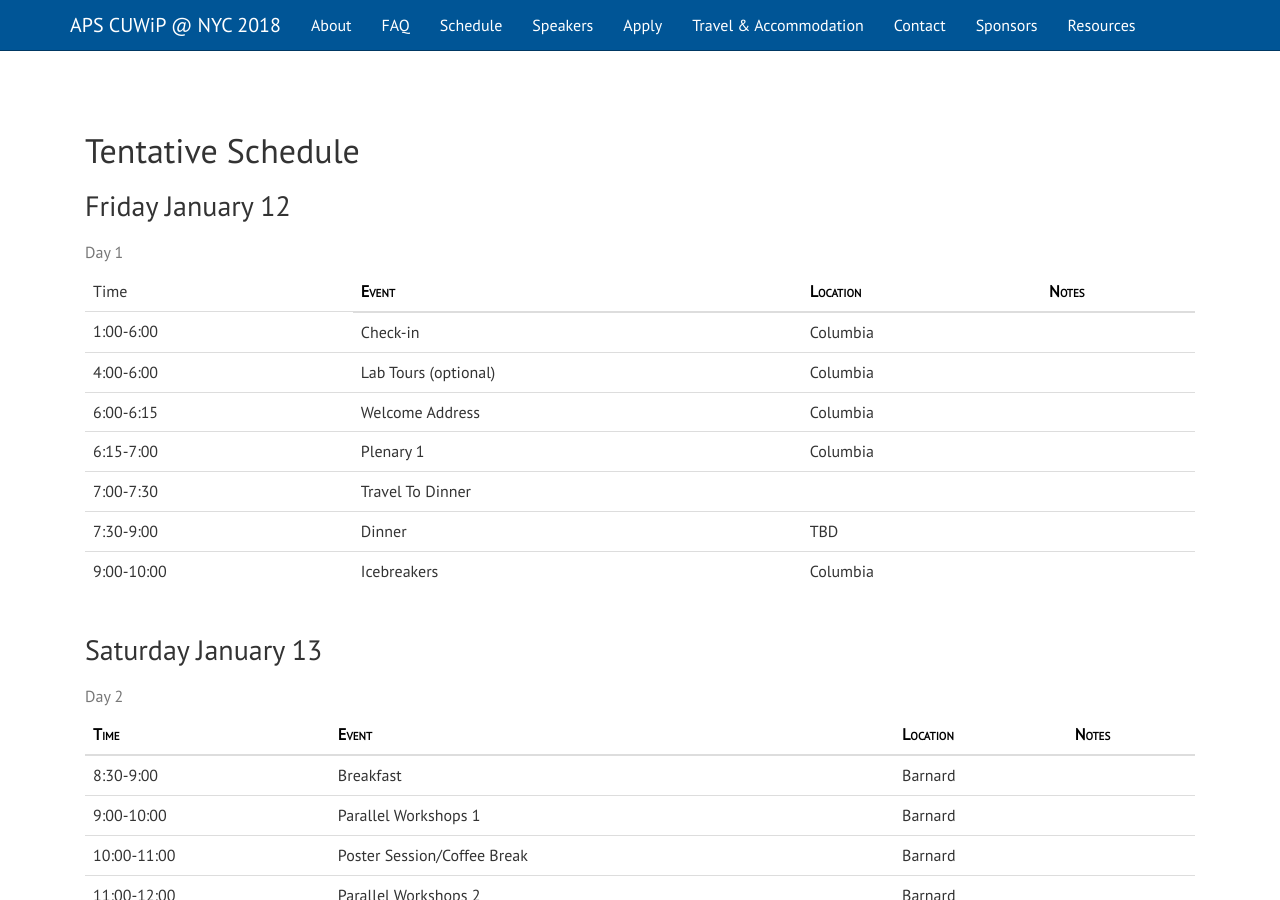
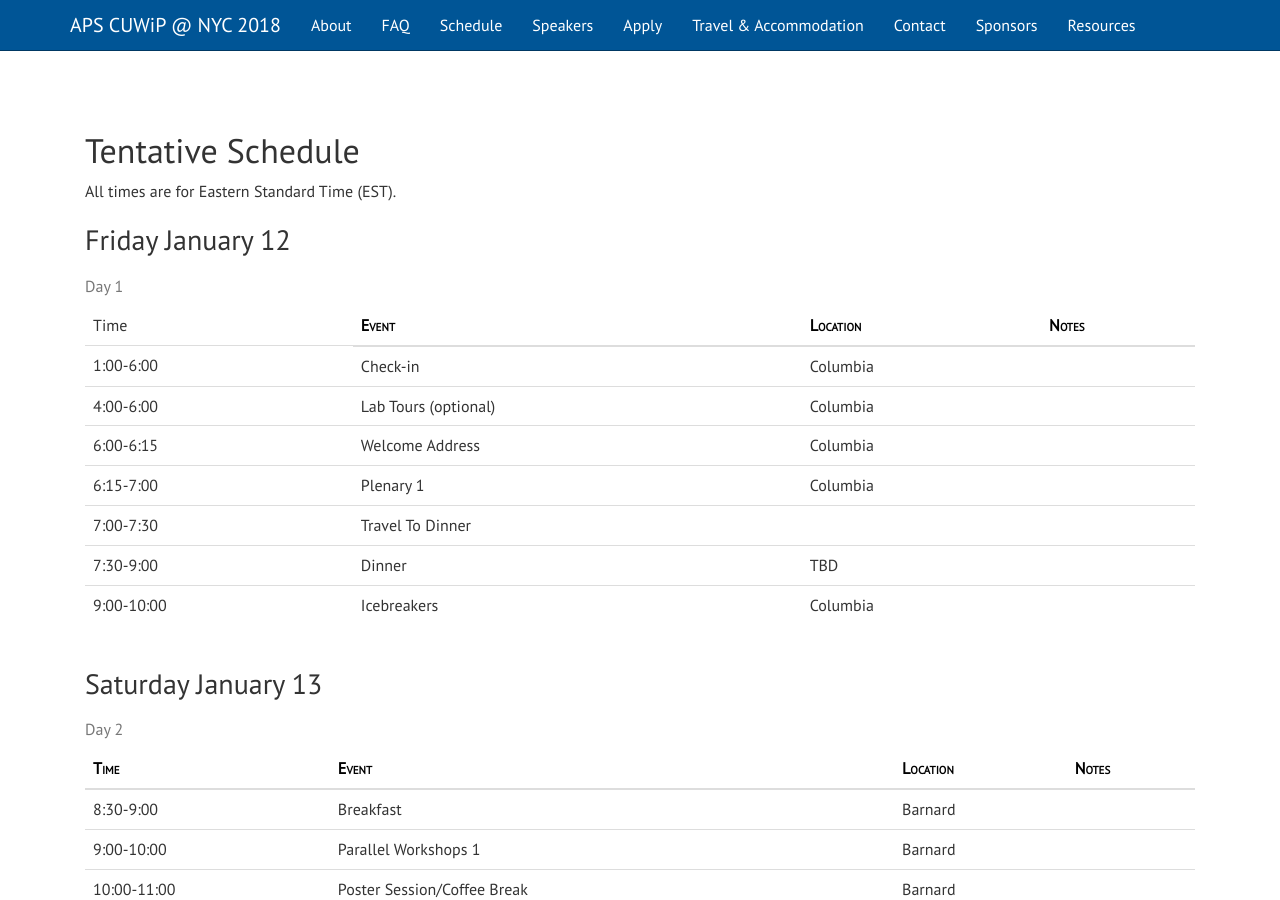
Before and after one commit to cuwip-nyc/cuwip-nyc.github.io, a Jekyll site: the page built from schedule.md, in a window 1280 px wide and 900 px high. Built offline with Jekyll 4.4.1, drawn with Linux system fonts in a browser that asks for light colours.

Commit message:
Update schedule with specification of EST

```diff
--- a/schedule.md
+++ b/schedule.md
@@ -7,7 +7,7 @@ order: 3
 ---
 
 ## Tentative Schedule
-
+All times are for Eastern Standard Time (EST).
 
 <h3>Friday January 12</h3>
 <div class="table-responsive">
```
Also changed, not shown: 1 other file.
